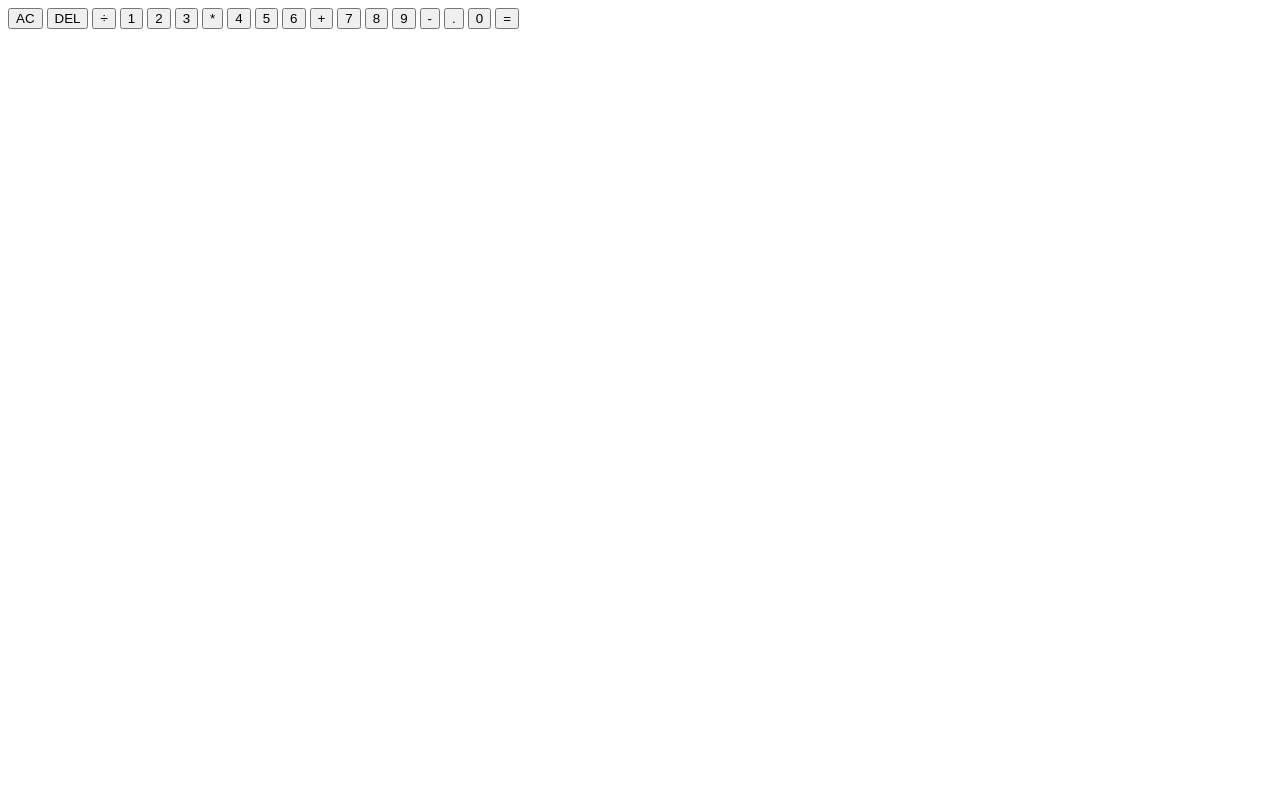
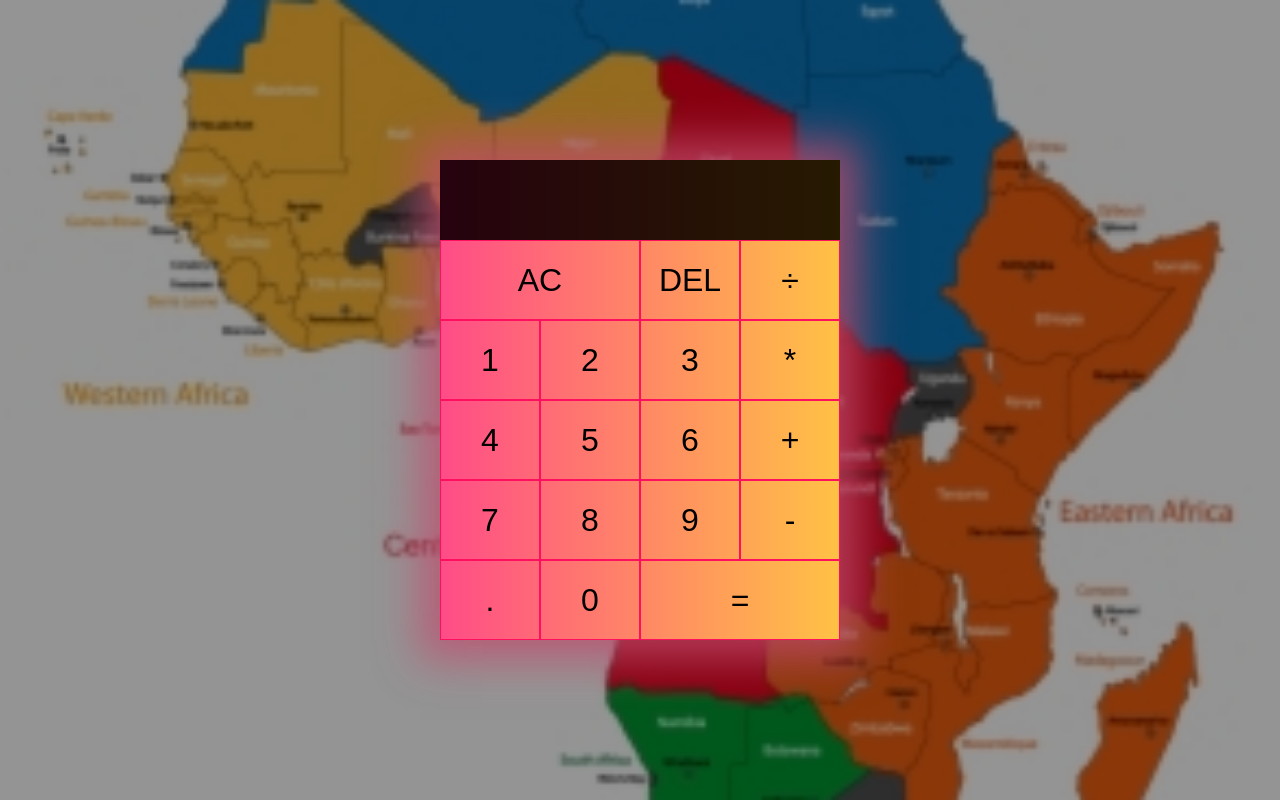
Before and after one commit to milk-maid/calculator-task, a plain HTML site: page index.html in a window 1280 px wide. Drawn offline with Linux system fonts and the light colour scheme.

Commit message:
add the needed assets

```diff
--- /dev/null
+++ b/assets/styles/style.css
@@ -0,0 +1,88 @@
+*, *::before, *::after {
+    box-sizing: border-box;
+}
+
+body {
+    margin: 0;
+    padding: 0;
+    font-family: 'Dancing Script', cursive, sans-serif;
+    /* font-family: 'Poppins', sans-serif; */
+    font-weight: normal;
+}
+
+img {
+    max-width: 100%;
+}
+
+.hero {
+    /* position: absolute; */
+    width: 100%;
+    height: 100vh;
+    display: flex;
+    justify-content: center;
+    align-items: center;
+    background-image: linear-gradient(rgba(0, 0, 0, 0.4), rgba(0, 0, 0, 0.4)), url(../images/africa111.png);
+    background-position: center;
+    background-size: cover;
+}
+
+/*
+.wrapper {
+    width: 35%;
+    min-height: 85vh;
+    position: relative;
+    background: linear-gradient(to right, #ff105f, #ffad06);
+    margin: 6% auto;
+    padding: 2em;
+    background: transparent;
+}
+*/
+
+.calc-grid {
+    display: grid;
+    justify-content: center;
+    align-content: center;
+    /* min-height: 65vh; */
+    background: linear-gradient(to right, #ff105f, #ffad06);
+    grid-template-columns: repeat(4, 6.25em);
+    grid-template-rows: minmax(5em, auto) repeat(5, 5em);
+    box-shadow: 0 0 40px 20px rgba(195, 76, 110, .76);
+}
+
+.calc-grid > button {
+    cursor: pointer;
+    font-size: 2rem;
+    border: 1px solid #ff105f;
+    outline: none;
+    background: rgba(255, 255, 255, 0.25);
+}
+
+.calc-grid >button:hover {
+    background: rgba(255, 255, 255, 0.52);
+}
+
+.span-two {
+    grid-column: span 2;
+}
+
+.output {
+    grid-column: 1 / -1;
+    background: rgba(0, 0, 0, 0.85);
+    display: flex;
+    align-items: flex-end;
+    justify-content: space-around;
+    flex-direction: column;
+    padding: 0.75em;
+    word-wrap: break-word;
+    word-break: break-all;
+}
+
+.output .prev-operand {
+    color: rgba(255, 255, 255, 0.75);
+    font-size: 1.5rem;
+}
+
+.output .current-operand {
+    color: #fff;
+    font-size: 2.0rem;
+}
--- a/index.html
+++ b/index.html
@@ -14,7 +14,7 @@
     <link href="https://fonts.googleapis.com/css2?family=Dancing+Script:wght@400;500;600;700&family=Poppins:ital,wght@0,100;0,200;0,300;0,400;0,500;0,600;0,700;1,200;1,500&display=swap" rel="stylesheet">
     <!-- ========(Font Awesome) CDN ICONS========== -->
     <link rel="stylesheet" href="https://stackpath.bootstrapcdn.com/font-awesome/4.7.0/css/font-awesome.min.css">
-    <!-- <link rel="stylesheet" href="./css/style.css"> -->
+    <link rel="stylesheet" href="./assets/styles/style.css">
     <title>Basic Calculator</title>
 </head>
 <body>
```
Also changed, not shown: assets/images/africa111.png (added), assets/images/pex-1115817.jpg (added), 1 other file.
